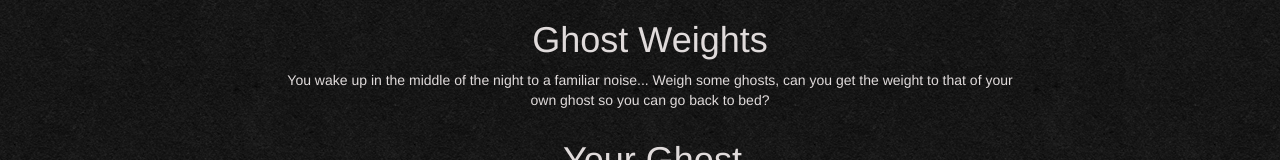
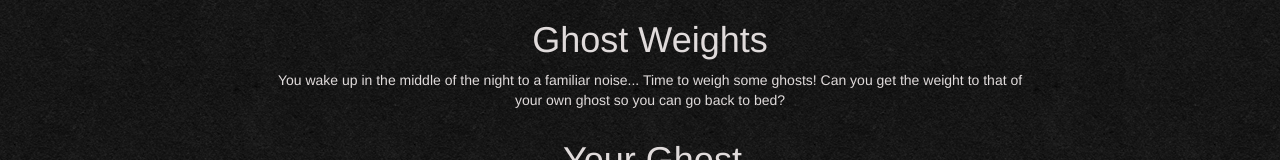
Before and after one commit to frankwichw/Week-4-Game, a plain HTML site: page index.html in a window 1280 px wide. Shown: the top 160 px of the page. Drawn offline with nearby package versions, Linux system fonts and the light colour scheme.

Commit message:
Minor tweak

```diff
--- a/index.html
+++ b/index.html
@@ -4,7 +4,7 @@
     <meta charset="UTF-8">
     <meta name="viewport" content="width=device-width, initial-scale=1.0">
 
-  	<title>Ghost...</title>
+  		<title>Ghost...</title>
   	<!-- reset -->
   	<link rel="stylesheet" type="text/css" href="assets/css/reset.css">
   	<!-- bootstrap -->
@@ -28,7 +28,7 @@
 
 			<div class='col-xs-12 col-sm-12 col-md-8 col-lg-8 col-xl-8'>
 				<h1>Ghost Weights</h1>
-				<p>You wake up in the middle of the night to a familiar noise... Weigh some ghosts, can you get the weight to that of your own ghost so you can go back to bed?</p>
+				<p>You wake up in the middle of the night to a familiar noise... Time to weigh some ghosts! Can you get the weight to that of your own ghost so you can go back to bed?</p>
 			</div>
 		</div>
 
```
